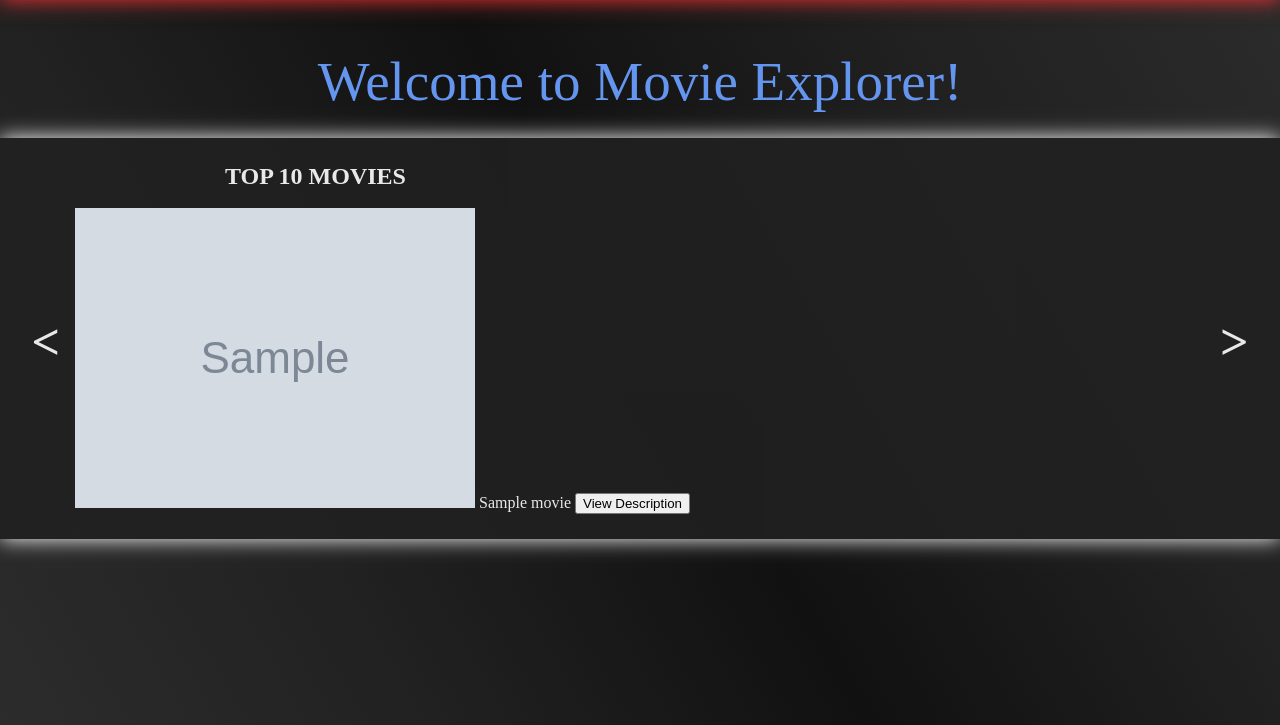
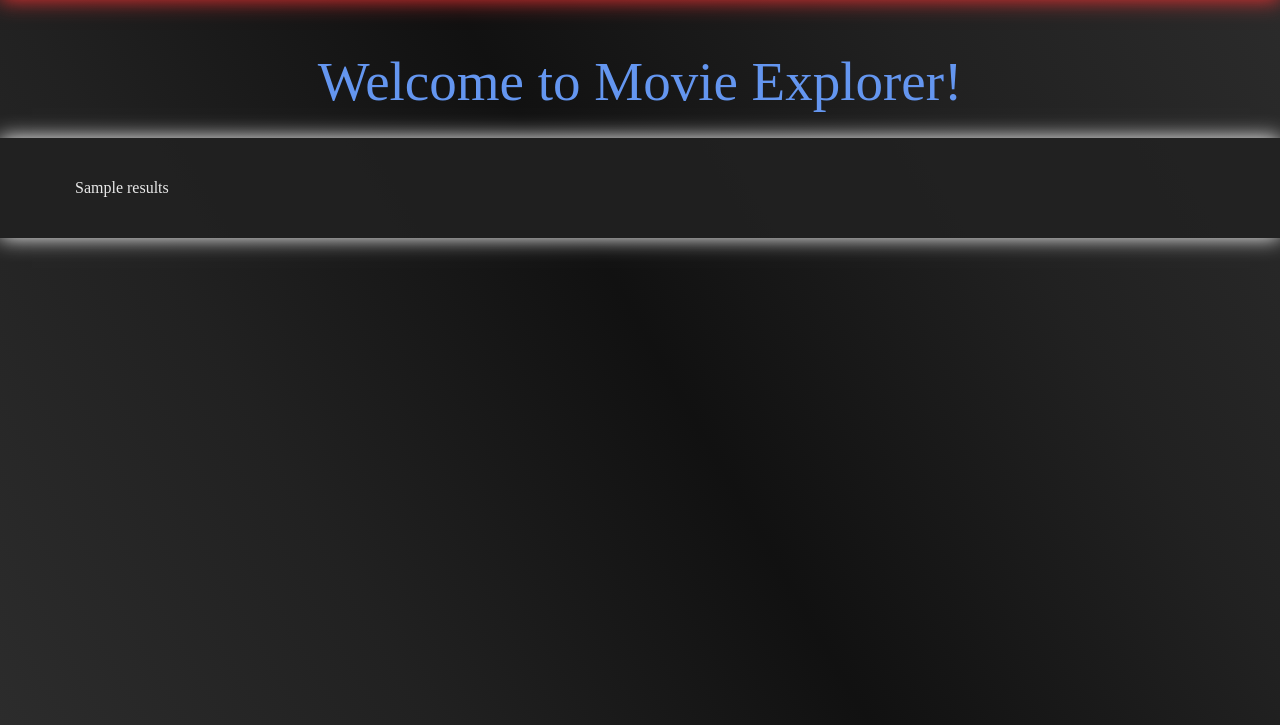
Before and after one commit to Soqueen/MovieExplorer, a Django app: template movie_explorer/movie_rating/templates/myratings.html in a window 1280 px wide. Shown: the part 75-800 px from the top of the page. Run offline with Django 3.2, Linux system fonts and the light colour scheme; the template is opened without the code that fills it: most values are stand-ins (such as "Sample title", 1, 10 or a date in 2020); grey boxes marked "Sample" are stand-in pictures.

Commit message:
Added a querylist on myratings.html

```diff
--- a/movie_explorer/movie_rating/templates/description.html
+++ b/movie_explorer/movie_rating/templates/description.html
@@ -30,7 +30,7 @@
                     <div class="input-dialog">
                     </div>
                 </div >
-                <form method="POST" action="/description/">
+                <form method="POST" action="/myratings/" onclick="submit();">
                     <div>
                         {% csrf_token %}
                         <input type="button" value="My Movie Ratings">
--- a/movie_explorer/movie_rating/templates/myratings.html
+++ b/movie_explorer/movie_rating/templates/myratings.html
@@ -5,7 +5,7 @@
   <meta charset="utf-8">
 
   <title>The Movie Explorer </title>
-  <meta name="description" content="The Movie Explorer">
+  <meta name="myratings" content="The Movie Explorer">
   <meta name="author" content="ecse428 movie Explorer team">
     {% load static %}
     <link rel="stylesheet" type="text/css" href="{% static "css/movie.css" %}">
@@ -67,28 +67,9 @@
         </section>
         {% else %}
             <section class="playing-movies">
-                <div class="prev" onclick="prev();">
-                    <
-                </div>
-                <div class="next" onclick="next();">
-                    >
-                </div>
-                <span class="subtitle">TOP 10 MOVIES </span><br><br>
-
-                <div id="movies-container">
-                    <input type="hidden" id="translate-value" value="0">
-                {% for movie in results %}
-                    <form method="POST" action="/description/">
-                        <div>
-                            <img src="{{image_path}}{{movie.poster_path}}"}}>
-                            <span class="movie-title">{{movie.title}}</span>
-                            {% csrf_token %}
-                            <input type="hidden" value={{movie.id}} name="id_movie"}>
-                            <input type="submit" value="View Description">
-                        </div>
-                    </form>
-                {% endfor %}
-                </div>
+                <!--{% for object in results %}-->
+                    <p>{{results}}</p>
+                <!--{% endfor %}-->
             </section>
         {% endif %}
     {% endblock %}
--- a/movie_explorer/movie_rating/urls.py
+++ b/movie_explorer/movie_rating/urls.py
@@ -14,5 +14,5 @@ urlpatterns = [
     url(r'^home/', views.sort, name='home'),
     url(r'^description/', views.description, name='description'),
     url(r'^rated/', views.rate, name='rated'),
-    url(r'^myratings/', views.description, name='myratings'),
+    url(r'^myratings/', views.viewRatings, name='myratings'),
 ]
```
Also changed, not shown: movie_explorer/movie_rating/views.py (+9 -32 lines).
